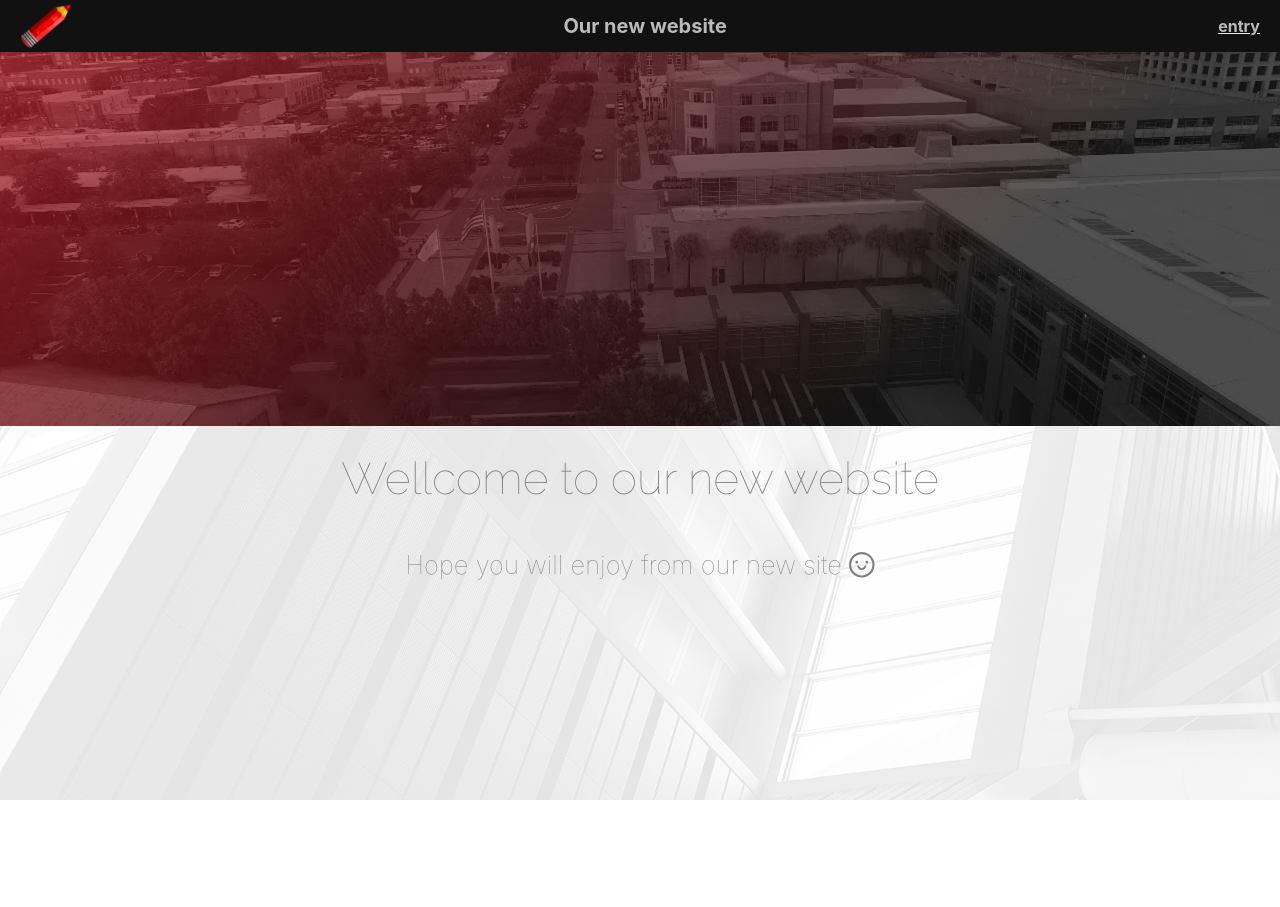
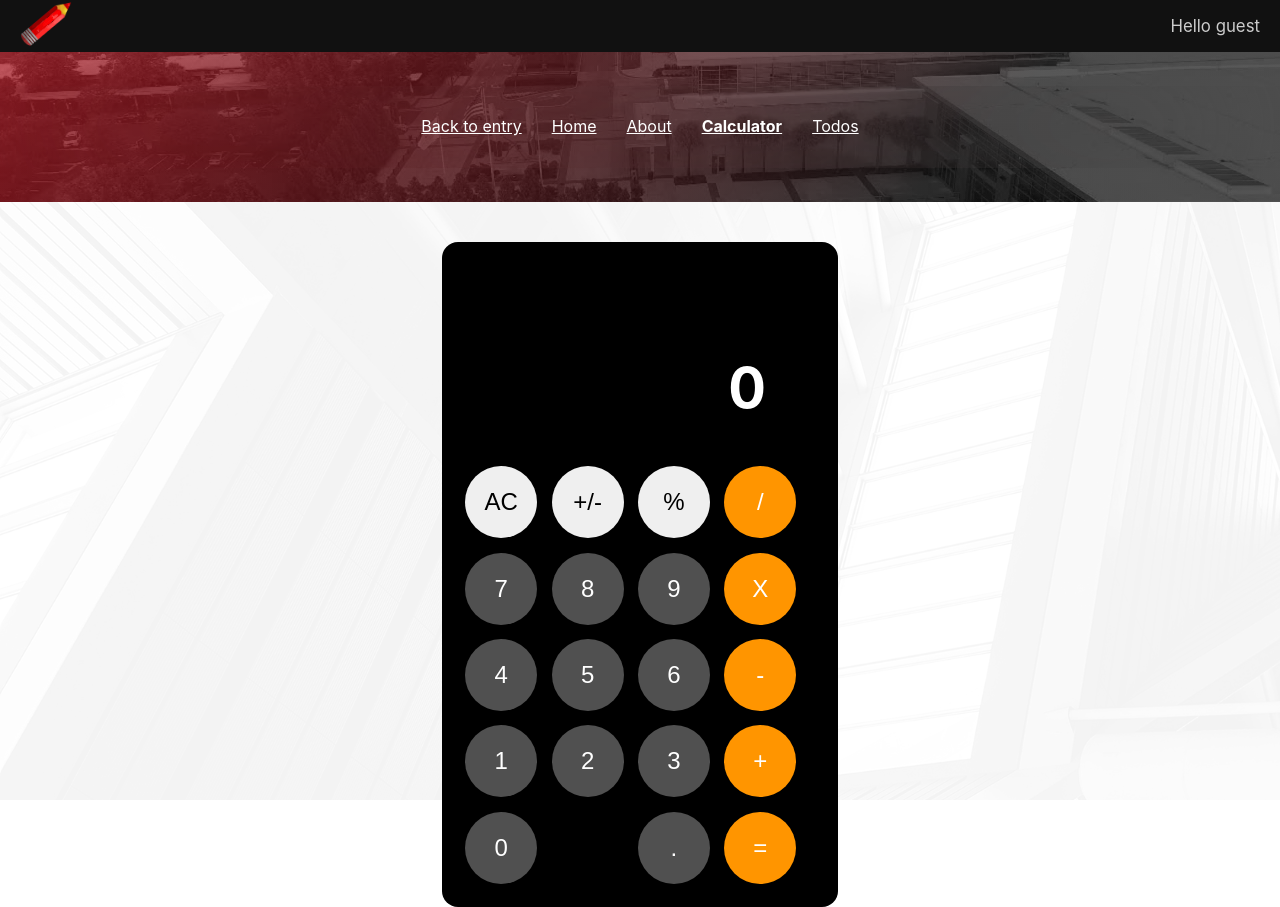
Before and after one commit to gitiklar/my-projecy-example, a React (Create React App) app: page /main/calculator in a window 1280 px wide. Before the commit the page ends 800 px from the top, so only its background shows below. Built offline with nearby package versions, Linux system fonts and the light colour scheme.

Commit message:
added calculator

```diff
--- a/package.json
+++ b/package.json
@@ -3,8 +3,11 @@
   "version": "0.1.0",
   "private": true,
   "dependencies": {
+    "@emotion/react": "^11.10.5",
+    "@emotion/styled": "^11.10.5",
     "@material-ui/core": "^4.12.4",
     "@material-ui/icons": "^4.11.3",
+    "@mui/material": "^5.10.16",
     "@reduxjs/toolkit": "^1.9.0",
     "@testing-library/jest-dom": "^5.16.5",
     "@testing-library/react": "^13.4.0",
--- a/src/App.jsx
+++ b/src/App.jsx
@@ -2,7 +2,7 @@ import React from "react";
 import { Provider } from "react-redux";
 import { BrowserRouter, Routes, Route } from "react-router-dom";
 import About from "./components/About";
-import Blogs from "./components/Blogs";
+import Calculator from "./components/Calculator";
 import Home from "./components/Home";
 import Todos from "./components/Todos/TodosPage";
 import Entry from "./pages/Entry";
@@ -19,7 +19,7 @@ export default () => {
             <Route index element={<div>Choose tab</div>} />
             <Route path="home" element={<Home />} />
             <Route path="about" element={<About />} />
-            <Route path="blogs" element={<Blogs />} />
+            <Route path="calculator" element={<Calculator />} />
             <Route path="todos" element={<Todos />} />
           </Route>
           <Route path="*" element={<Entry />} />
--- a/src/components/Blogs.jsx
+++ /dev/null
@@ -1,3 +0,0 @@
-export default () => {
-  return <div>Blogs</div>;
-};
--- /dev/null
+++ b/src/components/Calculator.jsx
@@ -0,0 +1,195 @@
+import { useState } from "react";
+import Container from "@mui/material/Container";
+import { Box } from "@mui/system";
+import { makeStyles } from "@material-ui/core";
+
+export default () => {
+  const [num, setNum] = useState(0);
+  const [oldNum, setOldNum] = useState(0);
+  const [operator, setOperator] = useState(null);
+
+  const classes = useStyle();
+
+  const onNumberClick = (e) => {
+    setNum(num === 0 || operator ? e.target.value : num + e.target.value);
+  };
+
+  const onOperatorClick = (e) => {
+    setOperator(e.target.value);
+    setOldNum(num);
+  };
+
+  const onEqualClick = () => {
+    setNum(eval(oldNum + operator + num));
+  };
+
+  const onClear = () => {
+    setNum(0);
+    setOldNum(0);
+    setOperator(null);
+  };
+
+  return (
+    <div>
+      <Box m={5} />
+      <Container maxWidth="xs">
+        <div className={classes.wrapper}>
+          <Box m={12} />
+          <h1 className={classes.resultado}>{num}</h1>
+          <button className={classes.button} onClick={onClear}>AC</button>
+          <button className={classes.button} onClick={() => {}}>+/-</button>
+          <button className={classes.button} onClick={() => {}}>%</button>
+          <button
+            className={classes.button + " " + classes.orange}
+            onClick={onOperatorClick}
+            value={"/"}
+          >
+            /
+          </button>
+          <button
+            className={classes.button + " " + classes.grey}
+            onClick={onNumberClick}
+            value={7}
+          >
+            7
+          </button>
+          <button
+            className={classes.button + " " + classes.grey}
+            onClick={onNumberClick}
+            value={8}
+          >
+            8
+          </button>
+          <button
+            className={classes.button + " " + classes.grey}
+            onClick={onNumberClick}
+            value={9}
+          >
+            9
+          </button>
+          <button
+            className={classes.button + " " + classes.orange}
+            onClick={onOperatorClick}
+            value={"*"}
+          >
+            X
+          </button>
+          <button
+            className={classes.button + " " + classes.grey}
+            onClick={onNumberClick}
+            value={4}
+          >
+            4
+          </button>
+          <button
+            className={classes.button + " " + classes.grey}
+            onClick={onNumberClick}
+            value={5}
+          >
+            5
+          </button>
+          <button
+            className={classes.button + " " + classes.grey}
+            onClick={onNumberClick}
+            value={6}
+          >
+            6
+          </button>
+          <button
+            className={classes.button + " " + classes.orange}
+            onClick={onOperatorClick}
+            value={"-"}
+          >
+            -
+          </button>
+          <button
+            className={classes.button + " " + classes.grey}
+            onClick={onNumberClick}
+            value={1}
+          >
+            1
+          </button>
+          <button
+            className={classes.button + " " + classes.grey}
+            onClick={onNumberClick}
+            value={2}
+          >
+            2
+          </button>
+          <button
+            className={classes.button + " " + classes.grey}
+            onClick={onNumberClick}
+            value={3}
+          >
+            3
+          </button>
+          <button
+            className={classes.button + " " + classes.orange}
+            onClick={onOperatorClick}
+            value={"+"}
+          >
+            +
+          </button>
+          <button
+            className={classes.button + " " + classes.grey}
+            onClick={onNumberClick}
+            value={0}
+          >
+            0
+          </button>
+          <button className={classes.button} style={{ visibility: "hidden" }}>k</button>
+
+          <button
+            className={classes.button + " " + classes.grey}
+            onClick={onNumberClick}
+            value={"."}
+          >
+            .
+          </button>
+          <button
+            className={classes.button + " " + classes.orange}
+            onClick={onEqualClick}
+          >
+            =
+          </button>
+        </div>
+      </Container>
+    </div>
+  );
+};
+
+const useStyle = makeStyles(() => ({
+  button: {
+    width: "3em",
+    height: "3em",
+    fontSize: "1.5em",
+    border: "none",
+    borderRadius: "2em",
+    margin: "0.3em",
+    cursor: "pointer",
+  },
+
+  wrapper: {
+    backgroundColor: "black",
+    borderRadius: "1em",
+    padding: "1em",
+  },
+
+  orange: {
+    backgroundColor: "#ff9500",
+    color: "white",
+  },
+
+  grey: {
+    backgroundColor: "#505050",
+    color: "white",
+  },
+
+  resultado: {
+    color: "white",
+    display: "flex",
+    justifyContent: "flex-end",
+    marginRight: "1em",
+    fontSize: "3.5em",
+  },
+}));
--- a/src/pages/Layout.jsx
+++ b/src/pages/Layout.jsx
@@ -17,7 +17,7 @@ export default () => {
           <NavLink to="/">Back to entry</NavLink>
           <NavLink to="home"> Home</NavLink>
           <NavLink to="about">About</NavLink>
-          <NavLink to="blogs">Blogs</NavLink>
+          <NavLink to="calculator">Calculator</NavLink>
           <NavLink to="todos">Todos</NavLink>
         </div>
       </div>
```
